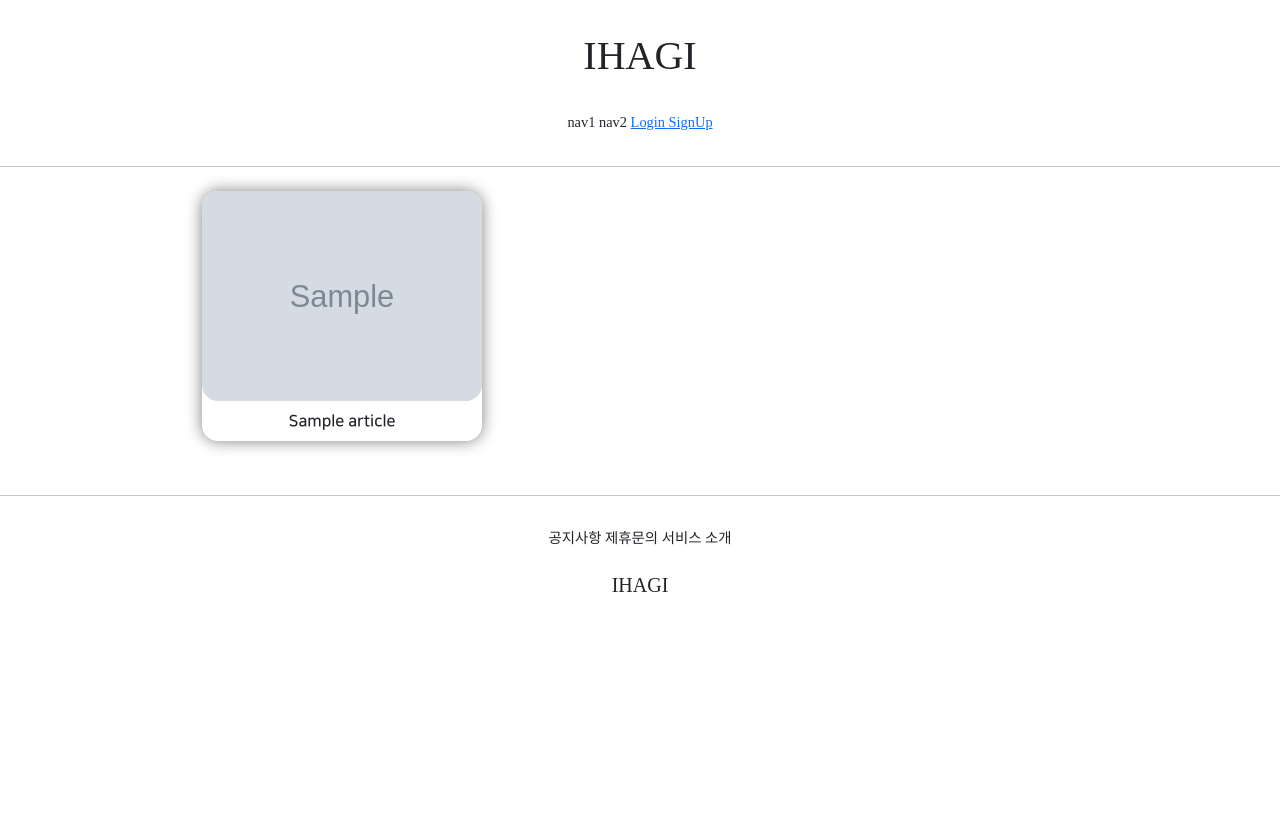
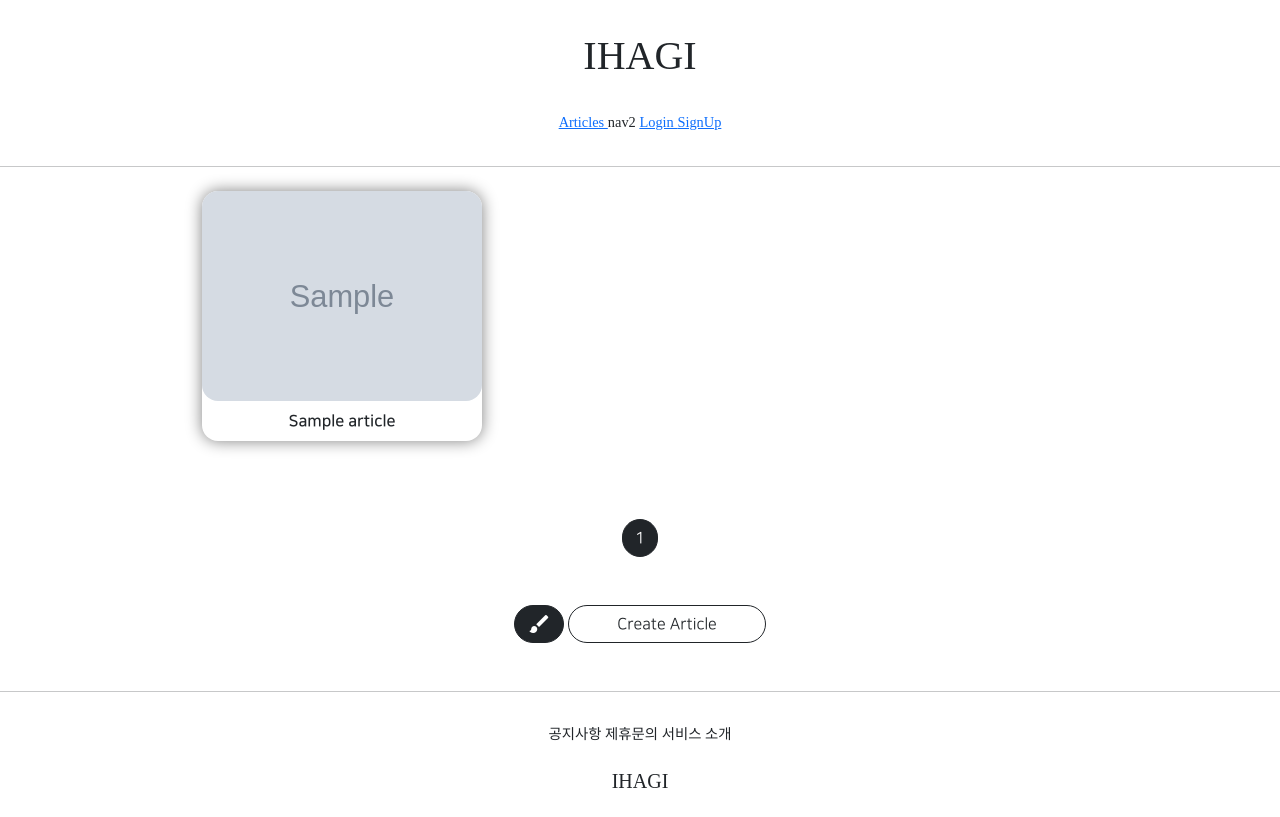
Before and after one commit to IHAGI-c/GIS_class_2, a Django app: page /articles/list/ in a window 1280 px wide. Before the commit the page ends 592 px from the top, so only its background shows below. Run offline with Django 3.2, Linux system fonts and the light colour scheme; tables that the repository leaves empty hold one stand-in row (values such as "Sample post"); grey boxes marked "Sample" are stand-in pictures; parts of the project's set-up code (start-up, migrations or seed data) failed here and were passed over; some libraries are stand-ins or nearby versions.

Commit message:
8/5 class_2 class commit 4

```diff
--- a/articleapp/templates/articleapp/list.html
+++ b/articleapp/templates/articleapp/list.html
@@ -40,5 +40,18 @@
 
     <script src="{% static 'js/magicgrid.js' %}"></script>
 
+    {% include 'snippets/pagenation.html' %}
+
+    <div class="text-center my-5">
+        <a href="{% url 'articleapp:create' %}"
+            class="btn btn-dark rounded-pill material-icons">
+             brush
+        </a>
+        <a href="{% url 'articleapp:create' %}"
+            class="btn btn-outline-dark rounded-pill px-5">
+            Create Article
+        </a>
+    </div>
+
 
 {% endblock %}
--- a/articleapp/views.py
+++ b/articleapp/views.py
@@ -18,7 +18,7 @@ class ArticleCreateView(CreateView):
     form_class = ArticleCreationForm
     template_name = 'articleapp/create.html'
 
-    def from_valid(self, form):
+    def form_valid(self, form):
         form.instance.writer = self.request.user
         return super().form_valid(form)
 
@@ -57,4 +57,4 @@ class ArticleListView(ListView):
     model = Article
     context_object_name = 'article_list'
     template_name = 'articleapp/list.html'
-    paginate_by = 20
+    paginate_by = 5
--- a/templates/header.html
+++ b/templates/header.html
@@ -4,7 +4,11 @@
         <h1>IHAGI</h1>
     </div>
     <div class='ihagi_header_button'>
-        <span>nav1</span>
+        <span>
+            <a href="{% url 'articleapp:list' %}">
+                Articles
+            </a>
+        </span>
         <span>nav2</span>
 
         {% if not user.is_authenticated %}
--- /dev/null
+++ b/templates/snippets/pagenation.html
@@ -0,0 +1,20 @@
+
+
+    <div class="text-center my-5">
+    {% if page_obj.has_previous %}
+        <a href="?page={{ page_obj.previous_page_number }}"
+            class="btn btn-secondary rounded-pill">
+            {{ page_obj.previous_page_number }}
+        </a>
+    {% endif %}
+        <a href="#"
+            class="btn btn-dark rounded-pill">
+            {{ page_obj.number }}
+        </a>
+        {% if page_obj.has_next %}
+            <a href="?page={{ page_obj.next_page_number }}"
+                class="btn btn-secondary rounded-pill">
+                {{ page_obj.next_page_number }}
+            </a>
+        {% endif %}
+    </div>
```
